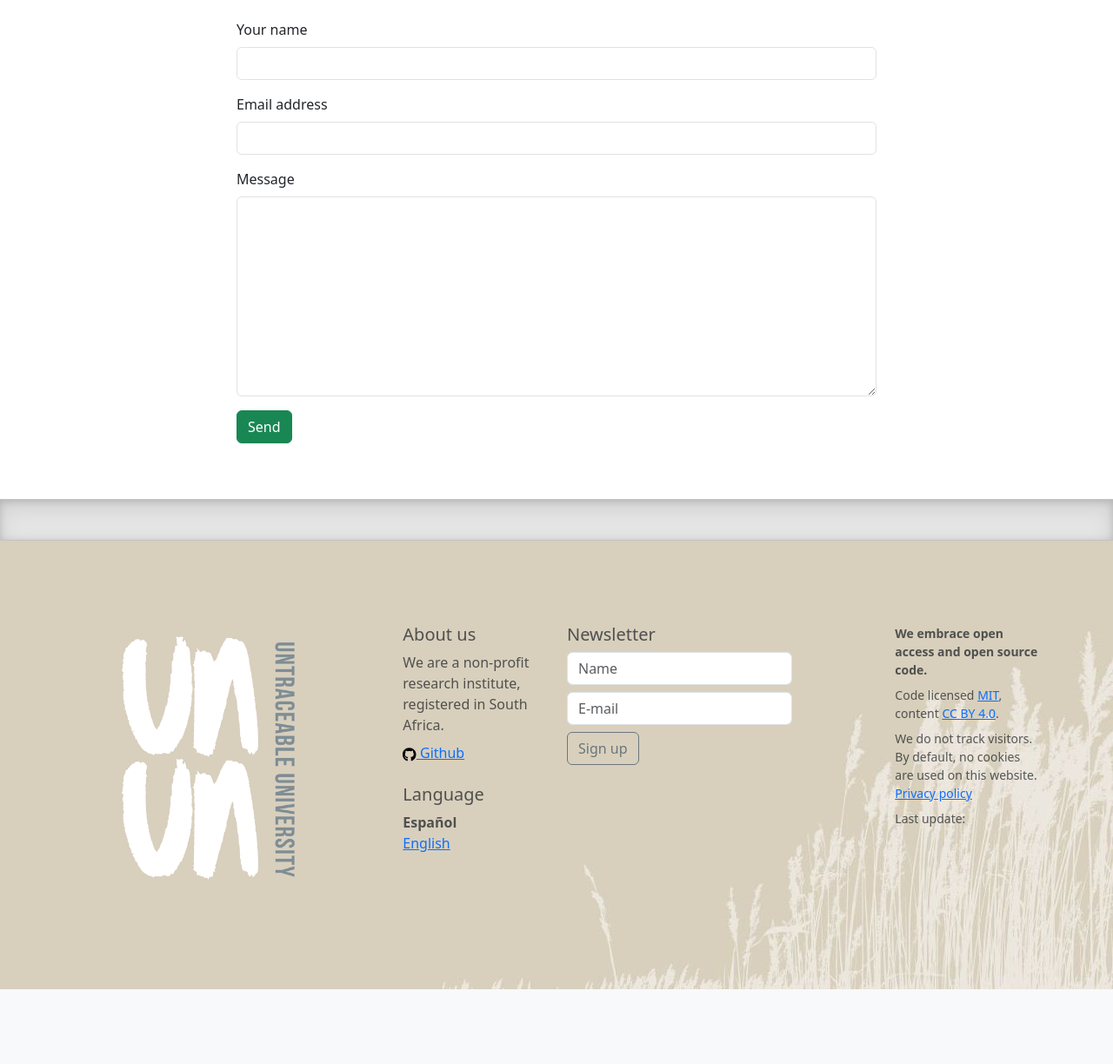
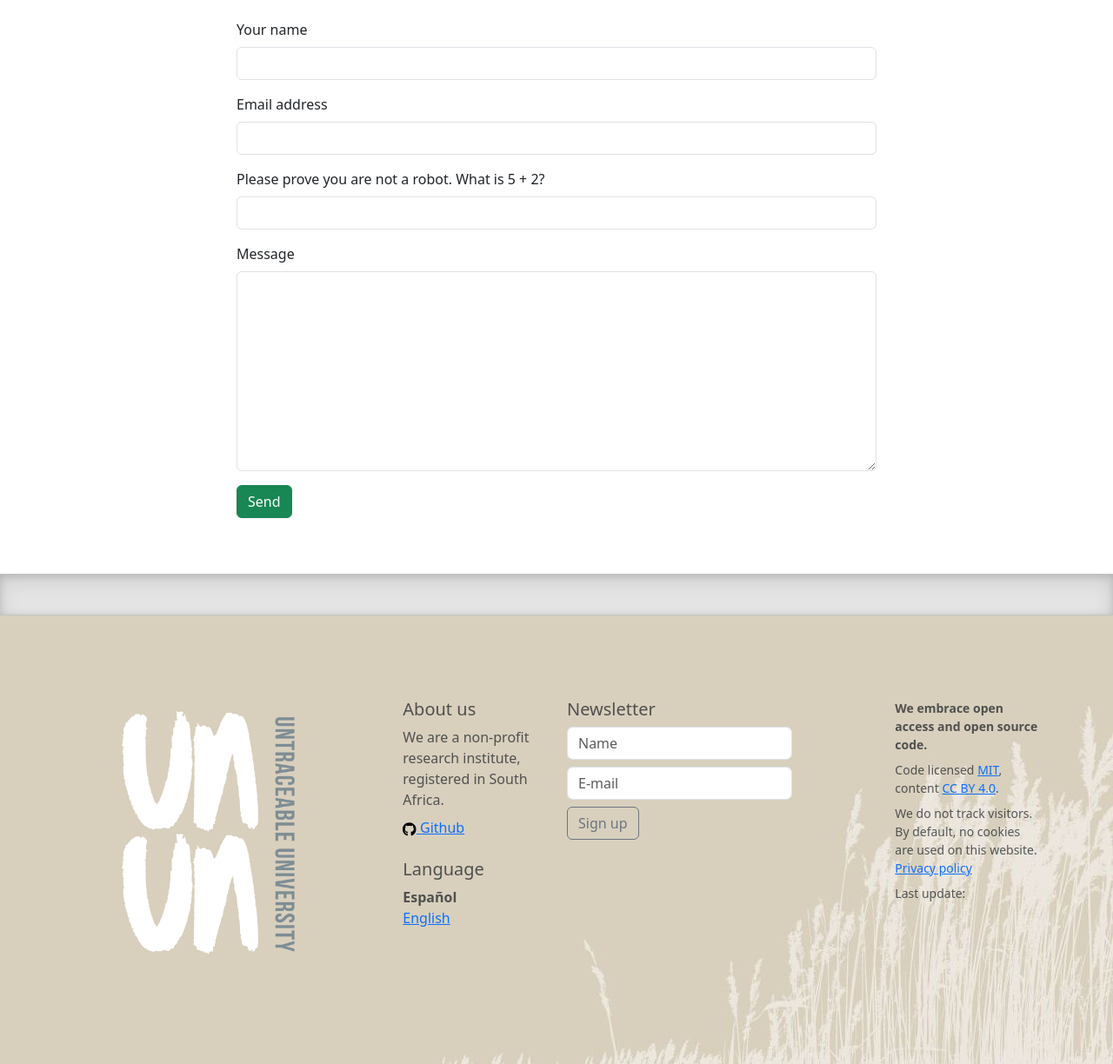
Before and after one commit to untraceable-university/website, a Django app: template untraceableuniversity/website/templates/contact.html in a window 1280 px wide. Shown: the part 221-1445 px from the top of the page at 87% size. Before the commit the page ends 1359 px from the top, so only its background shows below. Run offline with Django 3.2, Linux system fonts and the light colour scheme; the template is opened without the code that fills it, so the values that code supplies are empty; some libraries are stand-ins or nearby versions.

Commit message:
Spam control on contact form

```diff
--- a/untraceableuniversity/website/templates/contact.html
+++ b/untraceableuniversity/website/templates/contact.html
@@ -18,21 +18,31 @@
 {{ info.get_content }}
 </div>
 
+{% if not message_sent %}
 <form method="post">
 
   <div class="mb-3">
     <label class="form-label">{{ _("Your name") }}</label>
-    <input name="name" type="text" class="form-control" required>
+    <input name="name" type="text" class="form-control" required value="{{ request.POST.name }}">
   </div>
 
   <div class="mb-3">
     <label class="form-label">{{ _("Email address") }}</label>
-    <input name="email" type="email" class="form-control" required>
+    <input name="email" type="email" class="form-control" required value="{{ request.POST.email }}">
+  </div>
+
+  <div class="mb-3">
+    <label class="form-label">{{ _("Please prove you are not a robot. What is 5 + 2?") }}</label>
+    <input name="number" type="number" class="form-control" required>
   </div>
 
   <div class="mb-3">
     <label class="form-label">{{ _("Message") }}</label>
-    <textarea class="form-control" name="message" rows="9" required></textarea>
+    <textarea class="form-control" name="message" rows="9" required>{{ request.POST.message }}</textarea>
+  </div>
+
+  <div class="d-none">
+  <input name="fax" type="text" />
   </div>
 
   <div class="mb-3">
@@ -41,6 +51,7 @@
 
   {% csrf_token %}
 </form>
+{% endif %}
 
 </div>
 </div>
```
Also changed, not shown: untraceableuniversity/website/views.py (+22 -16 lines).
